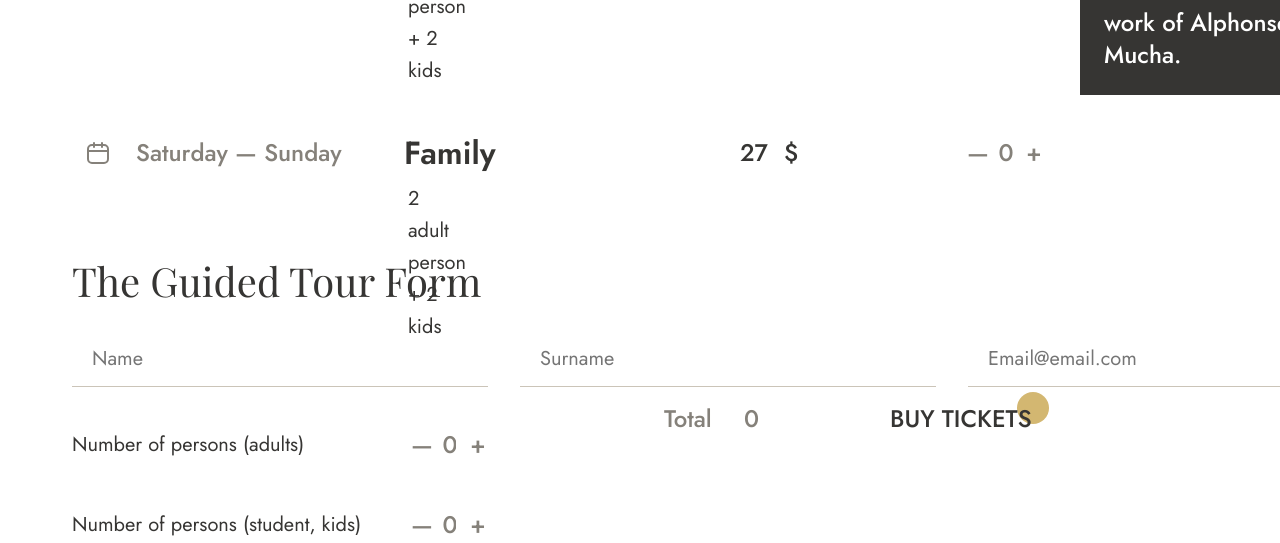
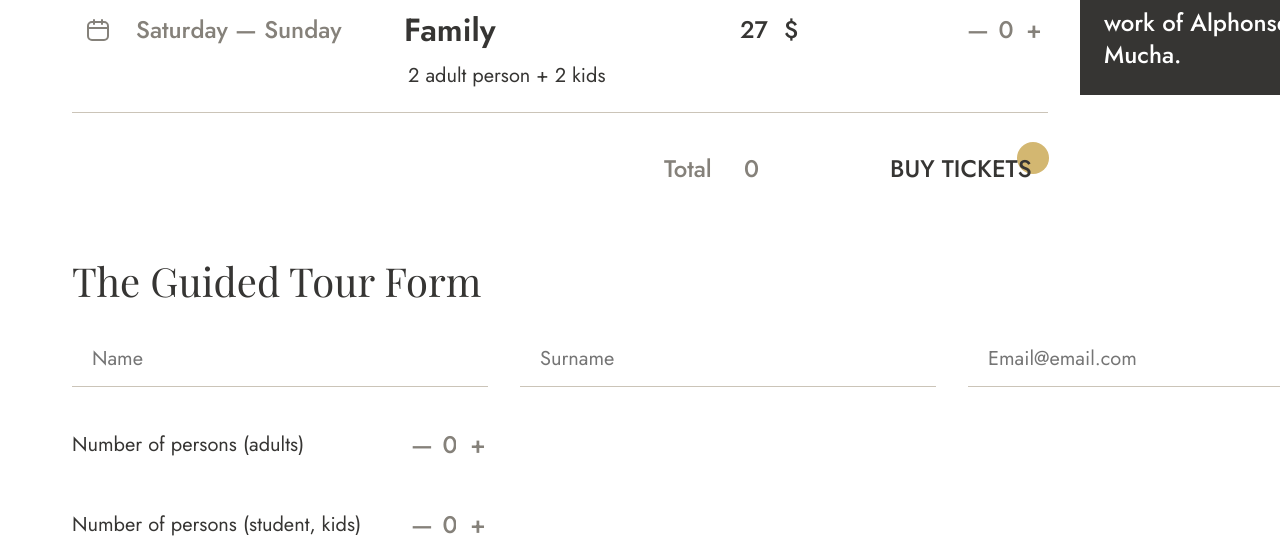
Before and after one commit to ketrin-net/museum_MUCHA, a plain HTML site: page tickets.html in a window 1280 px wide. Shown: the part 799-1342 px from the top of the page. Drawn offline with nearby package versions, Linux system fonts and the light colour scheme.

Commit message:
fix bags

```diff
--- a/css/_generalStyle.scss
+++ b/css/_generalStyle.scss
@@ -209,7 +209,7 @@ footer {
         width: 100%;
         margin: 0px;
         padding: 0px;
-        // overflow: hidden;
+        overflow: hidden;
     }
 
     header {
--- a/css/_tickets.scss
+++ b/css/_tickets.scss
@@ -56,7 +56,7 @@
     .info-family {
         margin-top: 4px;
         padding-left: 336px;
-        max-width: 336px;
+        min-width: 336px;
     }
 }
 
```
Also changed, not shown: css/main.css, 1 other file.
